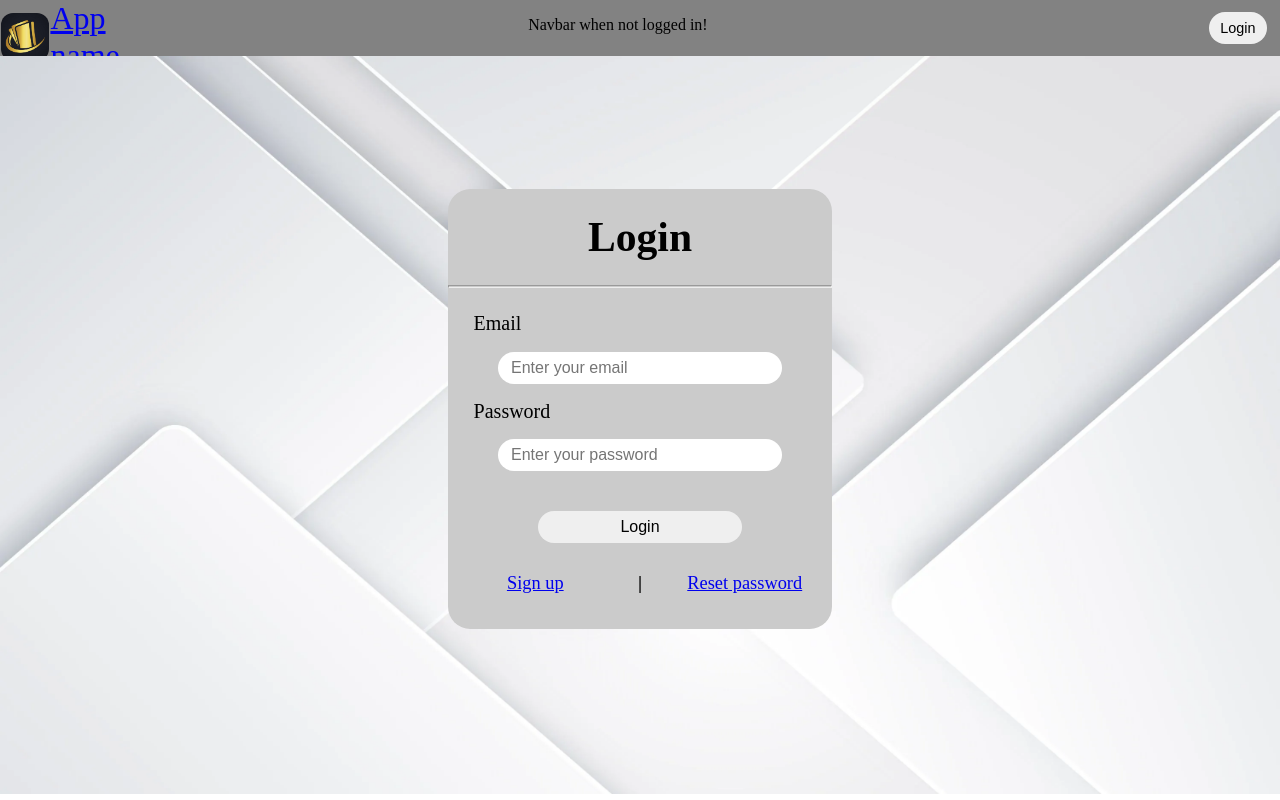
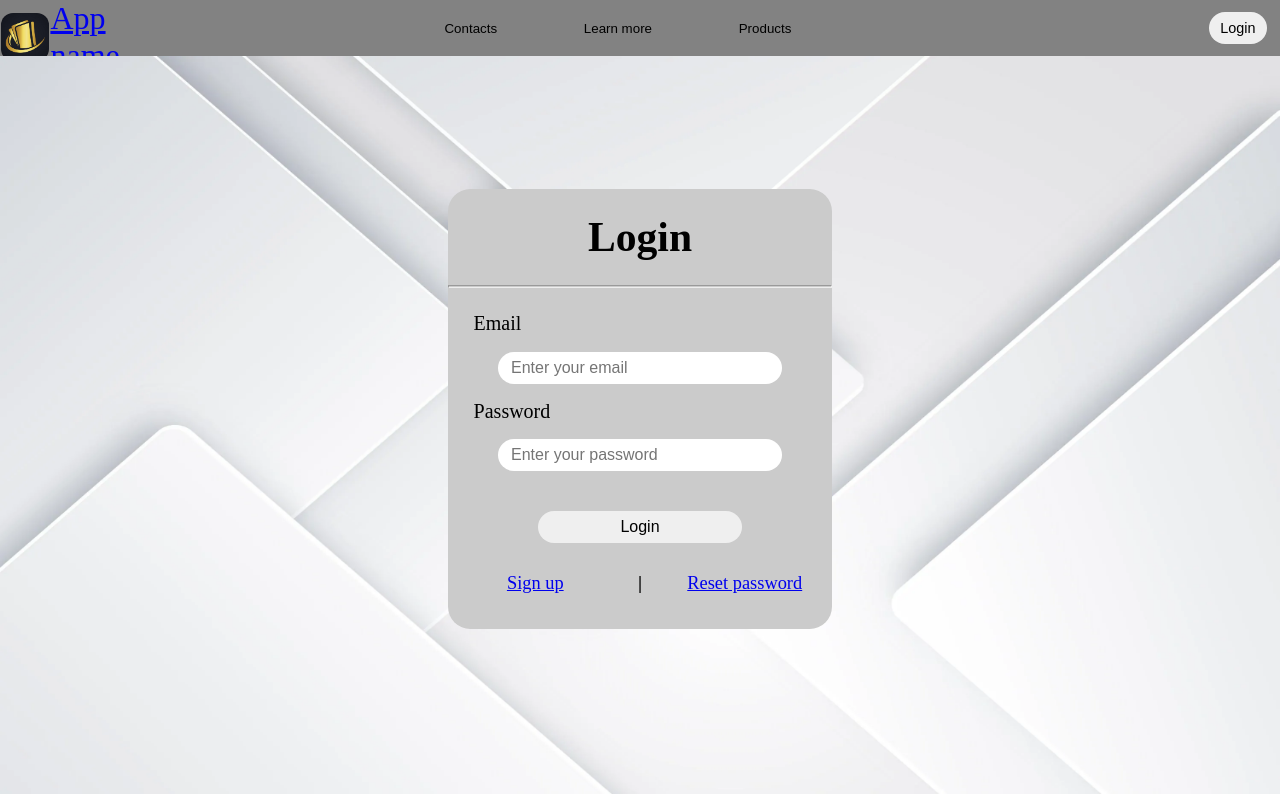
Before and after one commit to Marky303/HeQuanTriCSDL, a React (Vite) app in the folder frontend/: page /login in a window 1280 px wide. Built offline with nearby package versions, Linux system fonts and the light colour scheme.

Commit message:
richer navbar + pages + minor fixes

```diff
--- a/frontend/src/components/Navbar.jsx
+++ b/frontend/src/components/Navbar.jsx
@@ -36,7 +36,7 @@ const Navbar = () => {
 
   return (
     <div className="navbar-cont">
-      <Link to="/" className="home-link-cont">
+      <Link to={authTokens ? "/" : "/home"} className="home-link-cont">
         <img className="logo-pic" src={logo}></img>
         <p className="app-name">App name</p>
       </Link>
@@ -45,7 +45,20 @@ const Navbar = () => {
         {authTokens ? (
           <p className="placeholder-text">Navbar when logged in!</p>
         ) : (
-          <p className="placeholder-text">Navbar when not logged in!</p>
+          <div className="nouser-content-cont">
+            <div className="filler"></div>
+            <div className="nouser-button-cont">
+              <a className="navbar-anchor" href="/contacts">
+                <button className="navbar-anchor-btn">Contacts</button>
+              </a>
+              <a className="navbar-anchor" href="/learn">
+                <button className="navbar-anchor-btn">Learn more</button>
+              </a>
+              <a className="navbar-anchor" href="/products">
+                <button className="navbar-anchor-btn">Products</button>
+              </a>
+            </div>
+          </div>
         )}
       </div>
 
--- a/frontend/src/pagestyles/Navbar.css
+++ b/frontend/src/pagestyles/Navbar.css
@@ -24,6 +24,42 @@
     font-size: 4dvh;
     text-align: left;
 }
+
+.nouser-content-cont {
+    display: grid;
+    grid-template-columns: 2fr 4fr 2fr;
+}
+
+.nouser-button-cont {
+    display: grid;
+    grid-template-columns: 2fr 2fr 2fr;
+}
+
+.navbar-anchor {
+    margin-left: auto;
+    margin-right: auto;
+}
+
+.navbar-anchor-btn {
+    height: 7dvh;
+    width: 9dvw;
+    background-color: rgb(130, 130, 130);
+    transition: background-color opacity 0.15s;
+    border: none;
+}
+
+.navbar-anchor-btn:hover {
+    background-color: rgb(154, 154, 154);
+    opacity: 0.7;
+    border: solid;
+    border-width: 2px;
+}
+
+.navbar-anchor-btn:active {
+    background-color: rgb(101, 101, 101);
+    opacity: 0.3;
+}
+
 
 .placeholder-text {
     text-align: center;
```
Also changed, not shown: 1 other file (tests, documents, lock files or other folders).
